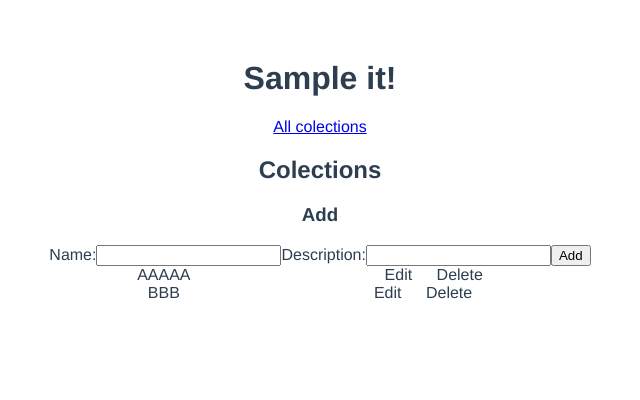
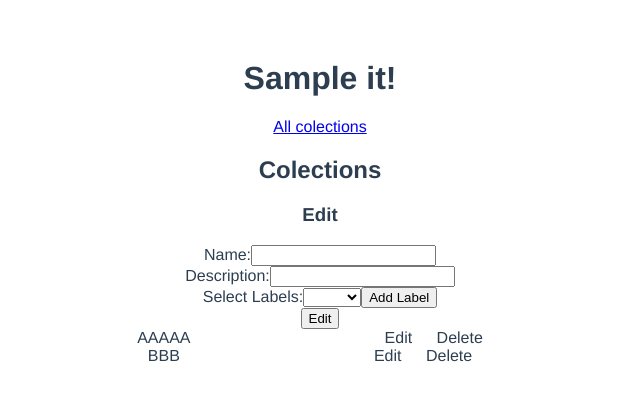
Before and after one commit to MvKaio/sample_it, a Vue app in the folder webapp/: page / in a window 1280 px wide. Shown: the top 400 px of the page, without its empty margins (320-960 px from the left). Built offline with nearby package versions, Linux system fonts and the light colour scheme.

Commit message:
show labels

```diff
--- a/webapp/src/components/AddOrEdit.vue
+++ b/webapp/src/components/AddOrEdit.vue
@@ -3,32 +3,36 @@
         <h3>{{isEdit ? "Edit" : "Add"}}</h3>
         <label>Name:</label>
         <input type="text" v-model="varName"/>
+        <br>
         <label>Description:</label>
         <input type="text-area" v-model="varDesc" />
+        <br>
         <div class="labels" v-show="varHasLabels">
             <label>Select Labels:</label>
             <select name="labels" v-model="varVal" >
                 <option v-for="lb in labels" :key="lb" :value="lb">{{lb}}</option>
             </select>
-            <input type="button" @click="addLabel(varVal)" />
+            <input type="button" @click="addLabel(varVal)" value="Add Label" />
+            <ShowLabel v-for="lb in varElmLabels" :key="lb" :name="lb" :deleteFunction="delLabel"></ShowLabel>
         </div>
         <input type="button" @click="isEdit ? edit(id) : add()" :value="isEdit ? 'Edit' : 'Add'">
     </div>
 </template>
 
 <script>
+import ShowLabel from './ShowLabel.vue'
     export default {
-    name: 'AddOrEdit',
+    name: "AddOrEdit",
     data() {
-        return{
+        return {
             labels: ["label1", "label2", "label3"],
             varHasLabels: this.hasLabels,
             varIsEdit: this.isEdit,
             varDesc: this.desc,
             varName: this.name,
             varVal: this.val,
-            varElmLabels: this.elmLabels
-        }
+            varElmLabels: new Set(this.elmLabels)
+        };
     },
     props: {
         hasLabels: {
@@ -42,40 +46,47 @@
         id: Number,
         desc: {
             type: String,
-            default: ''
+            default: ""
         },
         name: {
             type: String,
-            default: ''
+            default: ""
         },
         val: {
             type: String,
-            default: ''
+            default: ""
         },
         elmLabels: {
-            type: Array,
-            default(){
-                return []
+            type: Set,
+            default() {
+                return new Set;
             }
         }
     },
     methods: {
-        edit(obj){
+        edit(obj) {
             // nothing
-            console.log(obj)
+            console.log(obj);
         },
-        add(){
+        add() {
             // nothing
         },
-        cancel(){
-
+        cancel() {
         },
-        addLabel(){
-            this.varElmLabels.push(this.val)
-            this.varVal = ''
+        addLabel() {
+            if(this.varVal == "")
+                return
+            if(this.varElmLabels.has(this.varVal))
+                return
+            this.varElmLabels.add(this.varVal);
+            this.varVal = "";
+        },
+        delLabel(lb){
+            this.varElmLabels.delete(lb)
         }
-    }
-  }
+    },
+    components: { ShowLabel }
+}
 </script>
 
   <!-- Add "scoped" attribute to limit CSS to this component only -->
--- a/webapp/src/components/ListElements.vue
+++ b/webapp/src/components/ListElements.vue
@@ -1,7 +1,7 @@
 <template>
   <div class="ListElements">
     <h2>{{title}}</h2>
-    <AddOrEdit></AddOrEdit>
+    <AddOrEdit :hasLabels="true" :isEdit="true"></AddOrEdit>
     <AppElement v-for="elm in elms" v-bind:key=elm.id :id=elm.id :name=elm.name />
   </div>
 </template>
--- /dev/null
+++ b/webapp/src/components/ShowLabel.vue
@@ -0,0 +1,30 @@
+<template>
+    <div class="ShowLabel">
+      <span>{{name}}</span> <span v-show="deleteFunction != null" @click="deleteFunction(name)">X</span>
+    </div>
+  </template>
+
+  <script>
+  export default {
+    name: 'MainHeader',
+    props: {
+        name: String,
+        deleteFunction: {
+            type: Function,
+            default: null
+        }
+    }
+  }
+  </script>
+
+  <!-- Add "scoped" attribute to limit CSS to this component only -->
+  <style scoped>
+      .ShowLabel {
+          border-style: solid;
+          display: inline-block;
+      }
+      span {
+        display: inline-block;
+        padding-right: 10px;
+      }
+  </style>
```
